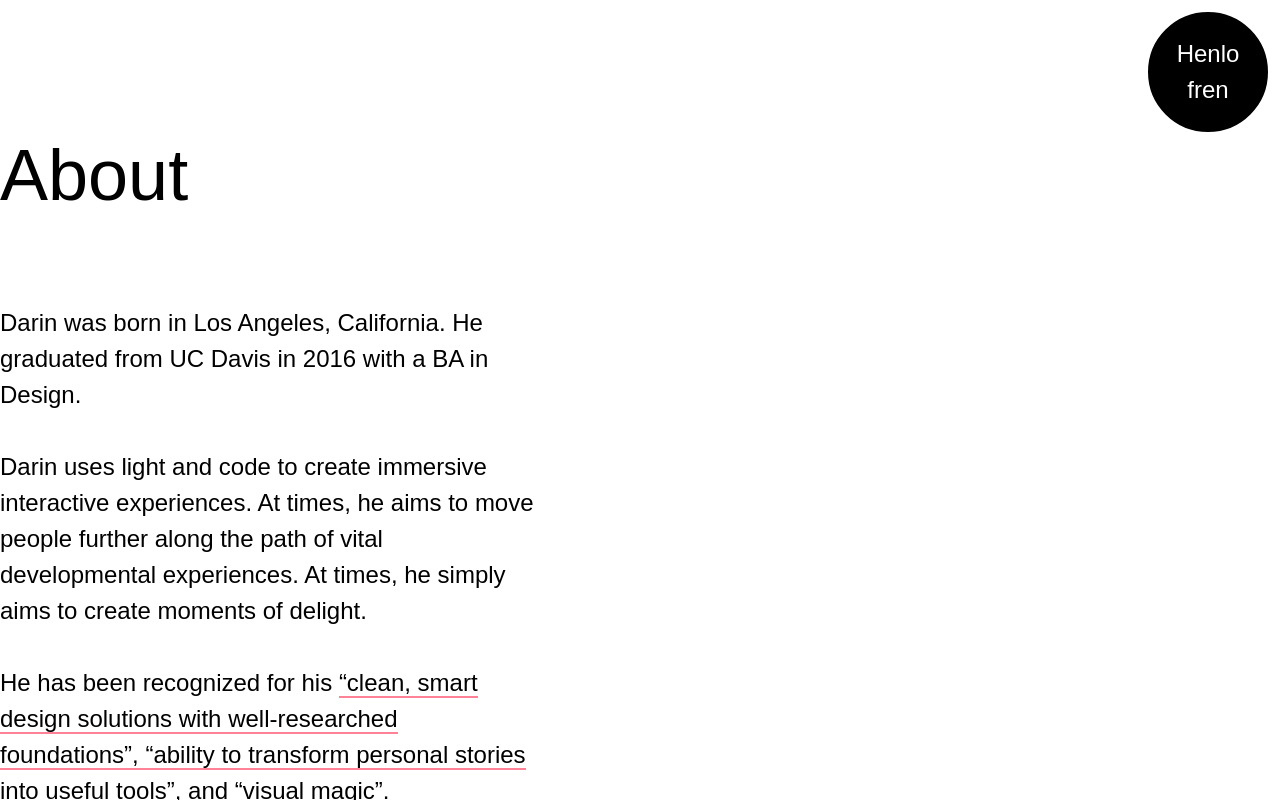
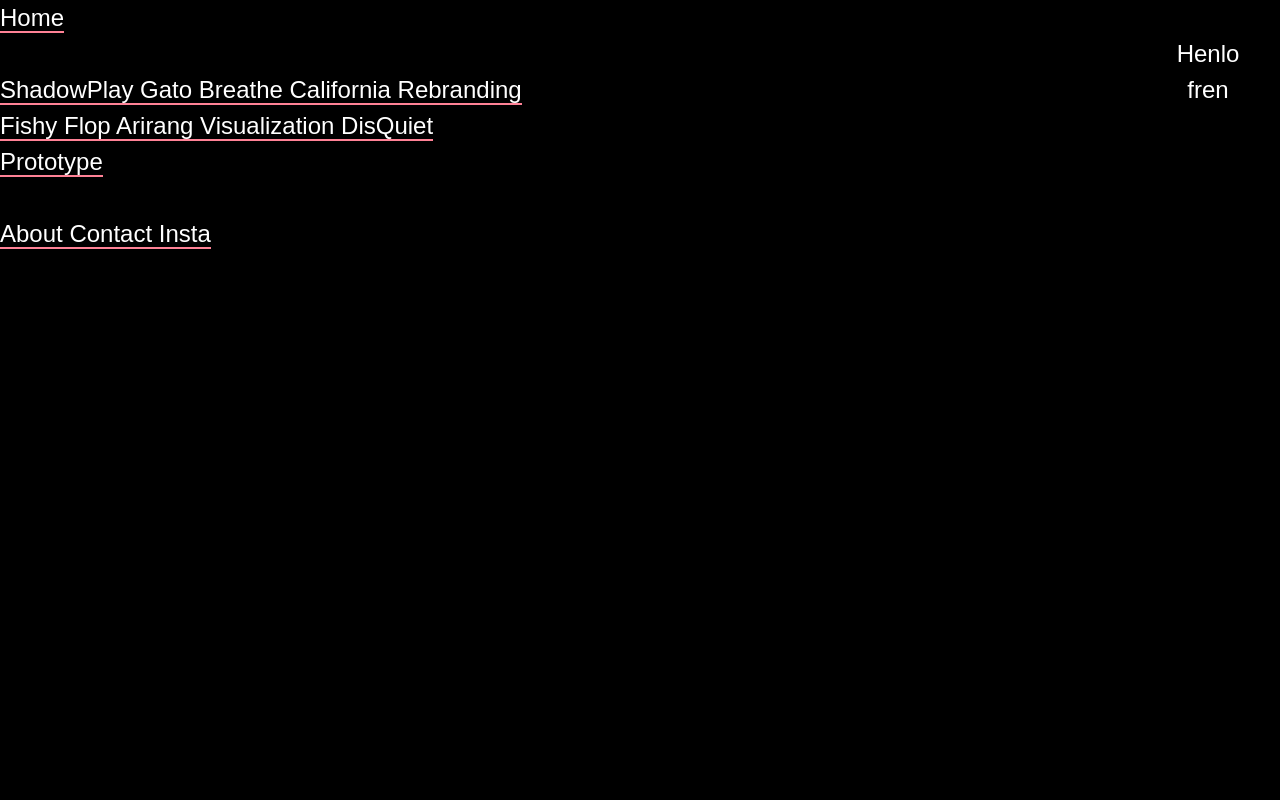
Before and after one commit to dereyes/dereyes-vue2, a Nuxt app in the folder dereyes/: page /about in a window 1280 px wide. Both pictures are taken after a click on the button "Henlo fren". Built offline with nearby package versions, Linux system fonts and the light colour scheme; a web font is replaced by a local one.

Commit message:
Finish working version of nav

```diff
--- a/dereyes/assets/scss/partials/_flex.scss
+++ b/dereyes/assets/scss/partials/_flex.scss
@@ -65,6 +65,13 @@ $justifyAlign: (
         '-moz-',
       )
     ),
+    (
+      propertyAlias: alignSelf,
+      property: align-self,
+      prefixes: (
+        '-webkit-'
+      )
+    ),
   ),
   values: (
     (
--- a/dereyes/assets/scss/partials/_structure.scss
+++ b/dereyes/assets/scss/partials/_structure.scss
@@ -1,3 +1,23 @@
+@import '../modules/all';
+
+$position: (
+  properties: (
+    (
+      propertyAlias: position,
+      property: position,
+      prefixes: ()
+    ),
+  ),
+  values: (
+    (
+      valueAlias: fixed,
+      value: fixed
+    ),
+  ),
+);
+
+@include classesFromMap($position);
+
 .position-sticky {
   position: sticky;
   position: -webkit-sticky;
--- a/dereyes/components/nav/navButton.vue
+++ b/dereyes/components/nav/navButton.vue
@@ -1,5 +1,9 @@
 <template>
-  <div id="drawerButtonContainer" class="position-sticky">
+  <div
+    id="drawerButtonContainer"
+    class="position-sticky"
+    :class="{ 'alignSelf-flexEnd': !nav.open }"
+  >
     <button id="drawerButton" class="marginBottom-0 margin-05" @click="toggle">
       <div>
         Henlo fren
@@ -29,7 +33,6 @@ export default {
 @import '~/assets/scss/modules/_all.scss';
 
 #drawerButtonContainer {
-  align-self: flex-end;
   border-radius: 50%;
 }
 
--- a/dereyes/components/nav/navModal.vue
+++ b/dereyes/components/nav/navModal.vue
@@ -1,3 +1,47 @@
 <template>
-  <div />
+  <div @click="toggle">
+    <p>
+      <nuxt-link to="/">Home</nuxt-link>
+    </p>
+    <p>
+      <nuxt-link
+        v-for="project in projects"
+        :key="project.id"
+        :to="project.link"
+      >
+        {{ project.name }}
+      </nuxt-link>
+    </p>
+    <p>
+      <nuxt-link v-for="l in nav.links" :key="l.id" :to="l.link">
+        {{ l.name }}
+      </nuxt-link>
+    </p>
+  </div>
 </template>
+
+<script>
+import { mapMutations } from 'vuex'
+
+export default {
+  computed: {
+    nav() {
+      return this.$store.state.nav
+    },
+    projects() {
+      return this.$store.state.projects.projects
+    }
+  },
+  methods: {
+    ...mapMutations({
+      toggle: 'nav/toggle'
+    })
+  }
+}
+</script>
+
+<style lang="scss" scoped>
+a {
+  color: white;
+}
+</style>
--- a/dereyes/layouts/default.vue
+++ b/dereyes/layouts/default.vue
@@ -1,13 +1,14 @@
 <template>
   <div class="display-flex flex-fill flexDirection-col">
     <div
-      class="display-flex flex-fill flexDirection-col"
-      :class="{ 'overflowY-scroll': nav.open }"
+      id="container"
+      class="display-flex flex-fill overflowY-scroll"
+      :class="{ navClosed: !nav.open }"
     >
       <NavButton />
-      <NavModal />
       <main class="display-flex flexDirection-col flex-fill">
-        <nuxt />
+        <NavModal v-show="nav.open" />
+        <nuxt v-show="!nav.open" />
       </main>
     </div>
   </div>
@@ -34,4 +35,15 @@ export default {
 main {
   max-width: 540px;
 }
+
+#container:not(.navClosed) {
+  background: black;
+  flex-direction: row-reverse;
+  justify-content: space-between;
+}
+
+#container.navClosed {
+  background: white;
+  flex-direction: column;
+}
 </style>
--- a/dereyes/store/nav.js
+++ b/dereyes/store/nav.js
@@ -1,5 +1,19 @@
 export const state = () => ({
-  open: false
+  open: false,
+  links: [
+    {
+      name: 'About',
+      link: '/about'
+    },
+    {
+      name: 'Contact',
+      link: '/contact'
+    },
+    {
+      name: 'Insta',
+      link: 'https://www.instagram.com/dereyesdesign/'
+    }
+  ]
 })
 
 export const mutations = {
```
